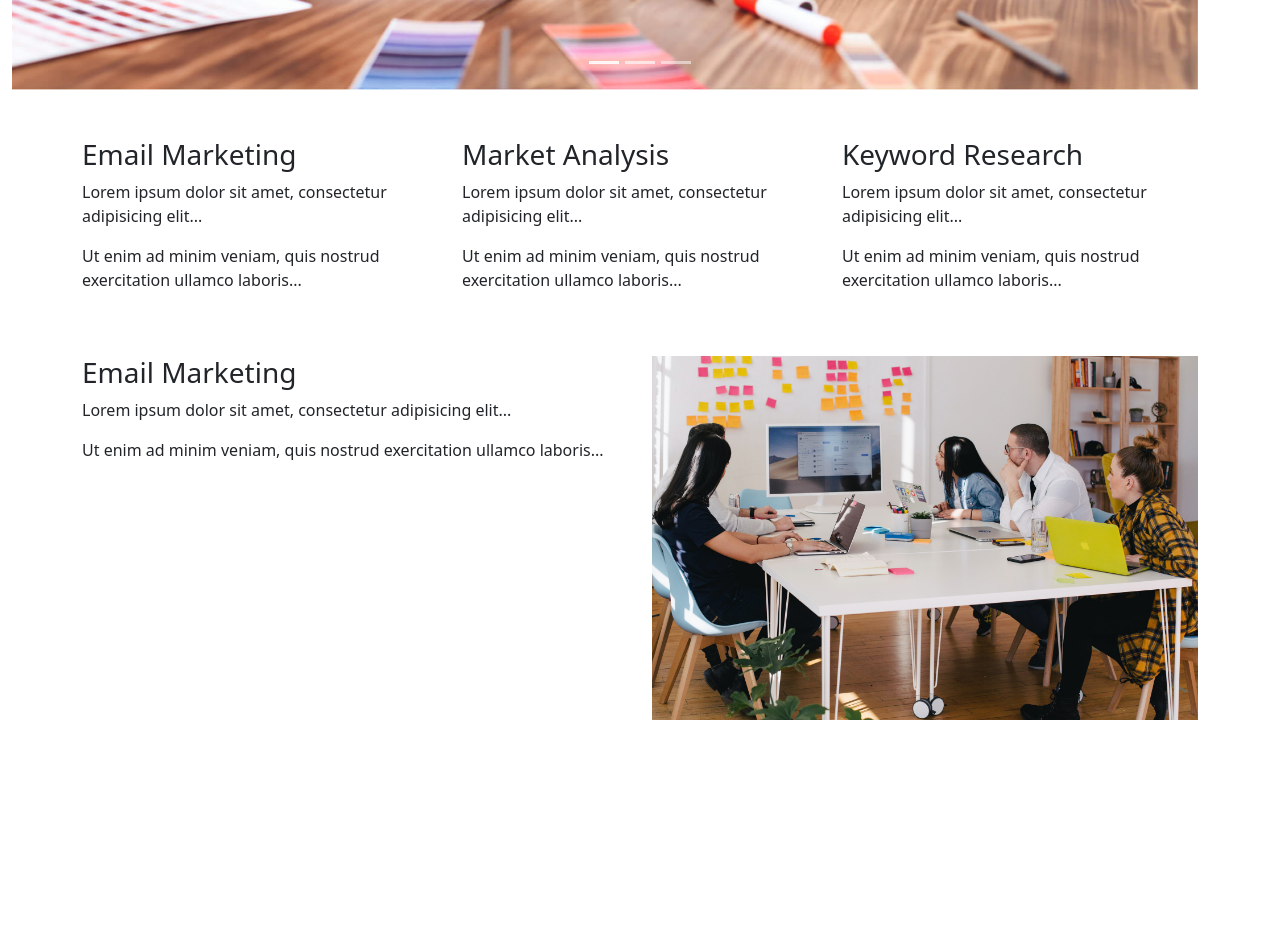
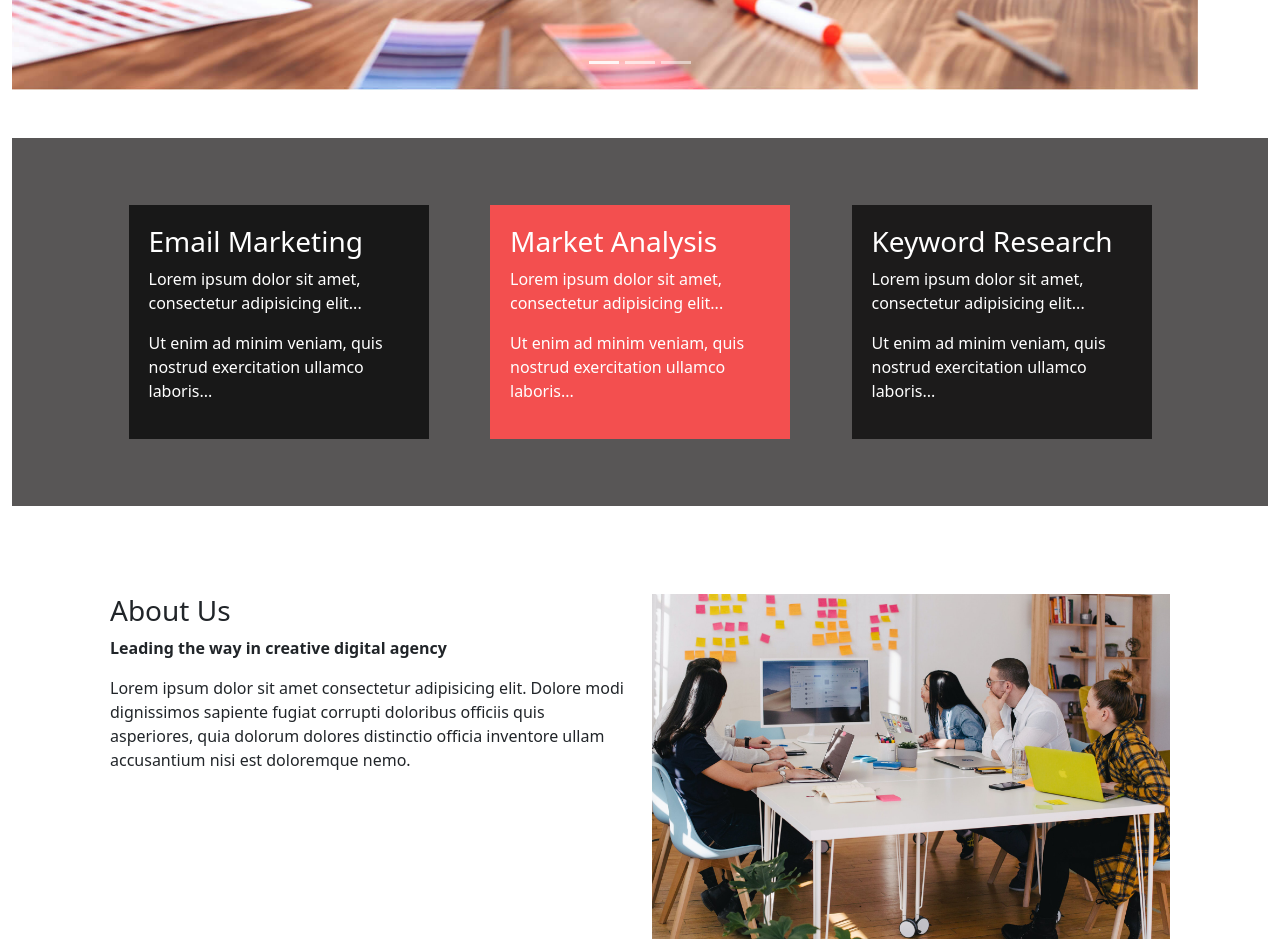
Before and after one commit to Aminat-Okunuga/jupiter-digital-website, a plain HTML site: page index.html in a window 1280 px wide. Shown: the part 840-1782 px from the top of the page. Before the commit the page ends 1560 px from the top, so only its background shows below. Drawn offline with nearby package versions, Linux system fonts and the light colour scheme.

Commit message:
modified home page

```diff
--- a/css/style.css
+++ b/css/style.css
@@ -49,5 +49,37 @@ ul{
 }
 #banner img{
     width: 100%;
-    /* height: 50%; */
 }
+.second-container{
+    background-color: #585656;
+    padding: 67px;
+}
+#second-container{
+    display: flex;
+    align-items: center;
+    justify-content: space-evenly;
+}
+#email-marketing{
+    background-color: rgb(24, 24, 24);
+    color: #fff;
+    width: 300px;
+    padding: 20px;
+    /* margin-right: 2px;  */
+}
+#market-analysis{
+    background-color: rgb(243, 79, 79);
+    color: #fff;
+    width: 300px;
+    padding: 20px;
+    /* margin-right: 2px; */
+}
+#keyword-research{
+    background-color: rgb(28, 27, 27);
+    color: #fff;
+    width: 300px;
+    padding: 20px;
+    /* margin-left: 2px; */
+}
+.third-container{
+    padding: 40px;
+}
--- a/index.html
+++ b/index.html
@@ -61,19 +61,19 @@
             </button>
         </div>
         <!-- second container -->
-        <div class="container mt-5">
-            <div class="row">
-              <div class="col-sm-4">
+        <div class="container-fluid mt-5 second-container">
+            <div class="row" id="second-container">
+              <div class="col-sm-4" id="email-marketing">
                 <h3>Email Marketing</h3>
                 <p>Lorem ipsum dolor sit amet, consectetur adipisicing elit...</p>
                 <p>Ut enim ad minim veniam, quis nostrud exercitation ullamco laboris...</p>
               </div>
-              <div class="col-sm-4">
+              <div class="col-sm-4" id="market-analysis">
                 <h3>Market Analysis</h3>
                 <p>Lorem ipsum dolor sit amet, consectetur adipisicing elit...</p>
                 <p>Ut enim ad minim veniam, quis nostrud exercitation ullamco laboris...</p>
               </div>
-              <div class="col-sm-4">
+              <div class="col-sm-4" id="keyword-research">
                 <h3> Keyword Research</h3>
                 <p>Lorem ipsum dolor sit amet, consectetur adipisicing elit...</p>
                 <p>Ut enim ad minim veniam, quis nostrud exercitation ullamco laboris...</p>
@@ -81,12 +81,16 @@
             </div>
         </div>
         <!-- third container -->
-        <div class="container mt-5">
+        <div class="container mt-5 third-container">
             <div class="row">
               <div class="col-sm-6">
-                <h3>Email Marketing</h3>
-                <p>Lorem ipsum dolor sit amet, consectetur adipisicing elit...</p>
-                <p>Ut enim ad minim veniam, quis nostrud exercitation ullamco laboris...</p>
+                <h3>About Us</h3>
+                <p><strong>Leading the way in creative digital agency</strong></p>
+                <p>
+                    Lorem ipsum dolor sit amet consectetur adipisicing elit. Dolore modi dignissimos sapiente fugiat
+                    corrupti doloribus officiis quis asperiores, quia dolorum dolores distinctio officia inventore
+                    ullam accusantium nisi est doloremque nemo.
+                </p>
               </div>
               <div class="col-sm-6">
                 <img src="images/jason-goodman-vbxyFxlgpjM-unsplash.jpg" alt="about us image" width="100%"/>
```
